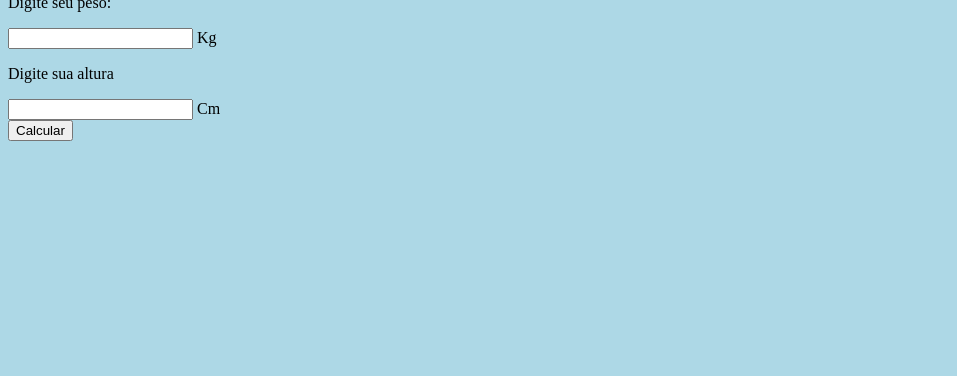
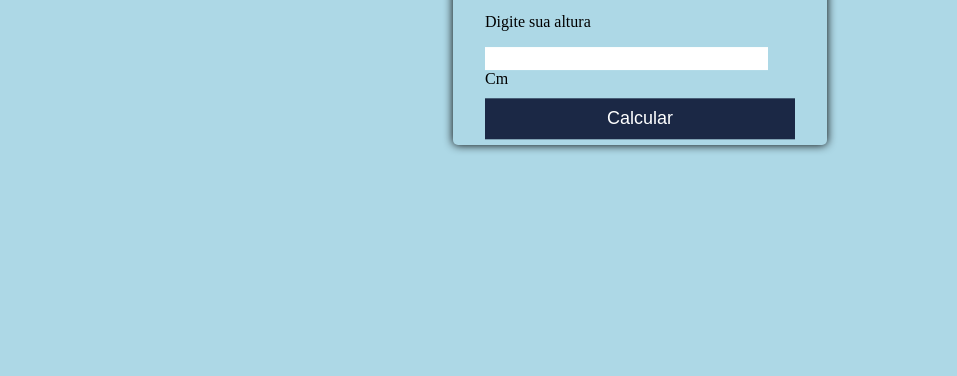
Before and after one commit to Willow0305/CalculadoraIMC, a plain HTML site: page index.html in a window 1280 px wide. Shown: the part 424-800 px from the top of the page, without its empty margins (0-957 px from the left). Drawn offline with Linux system fonts and the light colour scheme.

Commit message:
feat: Calculadora IMC teve uma atualização adequada na formatação - ref #6

```diff
--- a/estilo.css
+++ b/estilo.css
@@ -1,7 +1,50 @@
 body {
+    justify-content: center;
     background-color: lightblue;
 }
 
 h1 {
     color: #23238E;
 }
+.tela1{
+    border: 5px #ddd;
+    box-shadow: 0px 0px 10px;
+    background-color: #ADD8E6;
+    position: absolute;
+    padding: 1em 2em;
+    width: 310px;
+    left: 0;
+    right: 0;
+    margin: auto;
+    top: 50vh;
+    transform : translateY(-50%);
+    border-radius: 5px;
+  }
+
+  .botao{
+    font-aling: center;
+    font-size: 18px;
+    width: 100%;
+    padding: 10px;
+    background-color: #1b2845;
+    color: white;
+    cursor: pointer;
+    border: none;
+    transform : translateY(25%);
+  }
+
+  #peso {
+    border: none;
+    width: 90%;
+    font-size: 18px;
+  }
+
+  #altura {
+    border: none;
+    width: 90%;
+    font-size: 18px;
+  }
+
+  #resultado {
+    transform : translateY(50%);
+  }
```
Also changed, not shown: index.html (+10 -5 lines).
